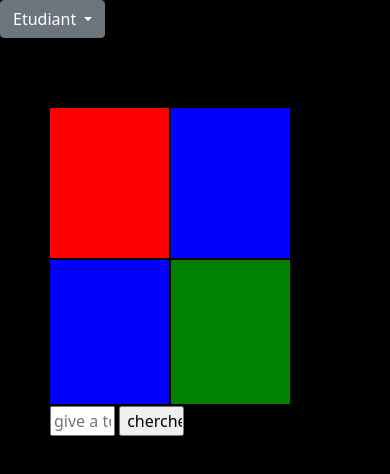
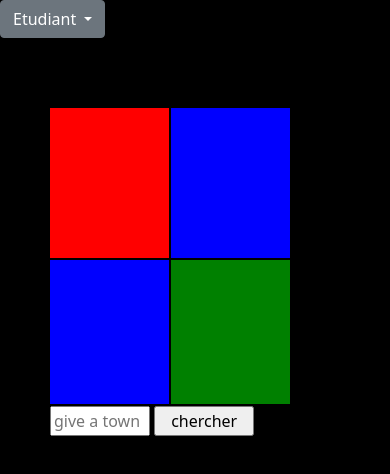
Before and after one commit to Blaizedevap/pf, a website: page index.html in a window 390 px wide. Drawn offline with nearby package versions, Linux system fonts and the light colour scheme; no server answers.

Commit message:
css modifier

```diff
--- a/css/index.css
+++ b/css/index.css
@@ -104,10 +104,10 @@ body{
 
 #tville{
     margin-top: ;
-    width: 65px;
+    width: 100px;
 }
 #tbutton{
-    width: 65px;
+    width: 100px;
     text-align: center;
     margin: 0 auto;
 }
```
